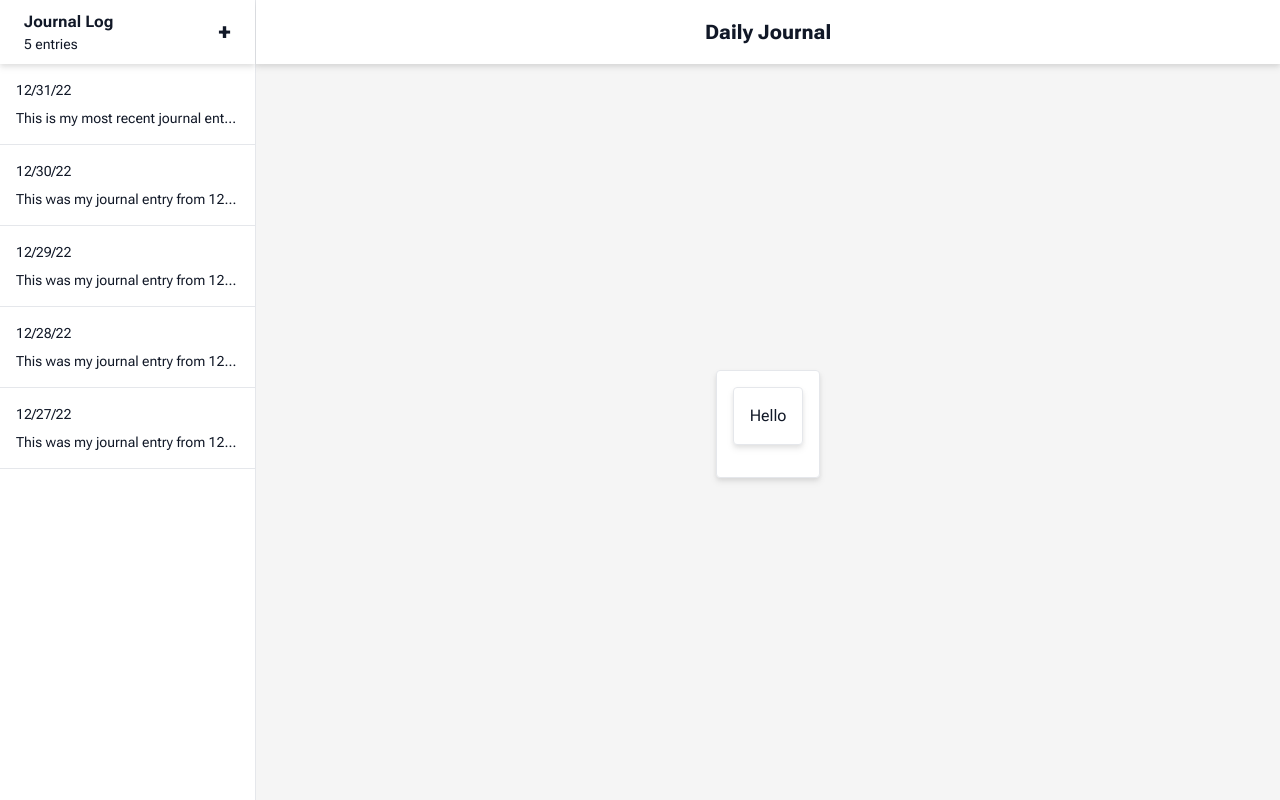
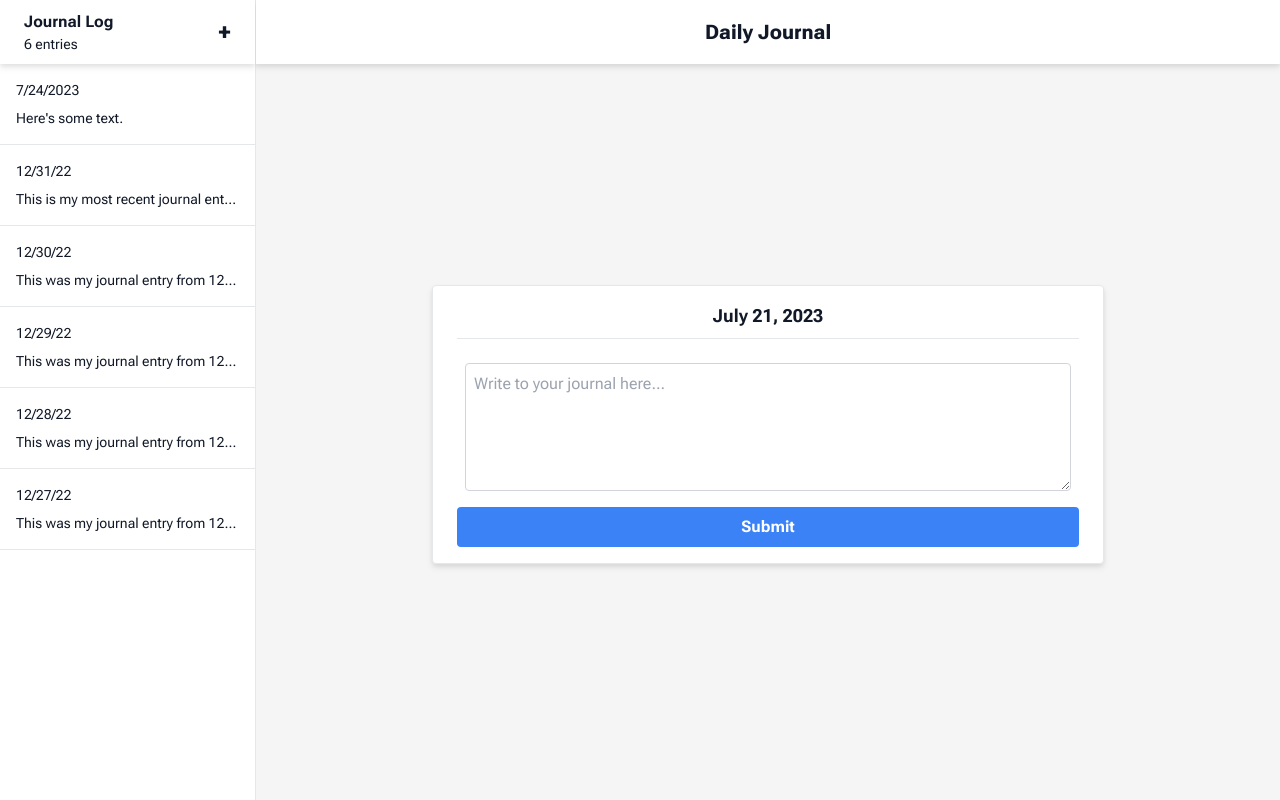
Before and after one commit to zhamann/daily-journal, a Next.js app: page / in a window 1280 px wide. Built offline with nearby package versions, Linux system fonts and the light colour scheme.

Commit message:
Added api to write to JSON

```diff
--- a/app/[slug]/page.tsx
+++ b/app/[slug]/page.tsx
@@ -25,7 +25,7 @@ const JournalPage: React.FC<JournalProps> = ({ params }) => {
     const text = entry?.text || "Entry not found.";
 
     return (
-        <div>
+        <div className={'card border p-4 drop-shadow-md rounded mb-4 bg-white flex flex-col'}>
             <div>My Post: {date}</div>
             <div>Text: {text}</div>
         </div>
--- /dev/null
+++ b/app/api/log/route.ts
@@ -0,0 +1,32 @@
+import fs from 'fs';
+import path from 'path';
+
+interface JournalEntry {
+  date: string;
+  text: string;
+}
+
+interface JournalData {
+  journal: JournalEntry[];
+}
+
+export async function POST(request: Request) {
+  const res = await request.json()
+  const { date, text } = res as JournalEntry;
+
+  // Read the existing data (if any) from journal.json
+  const dataFilePath = path.join(process.cwd(), 'data/journal.json');
+  let existingData: JournalData = { journal: [] };
+  if (fs.existsSync(dataFilePath)) {
+    const rawData = fs.readFileSync(dataFilePath, 'utf8');
+    existingData = JSON.parse(rawData) as JournalData;
+  }
+
+  // Append the new data to the existing data array
+  existingData.journal.unshift({ date, text });
+
+  // Write the updated data back to journal.json
+  fs.writeFileSync(dataFilePath, JSON.stringify(existingData, null, 2));
+
+  return new Response('Data written to journal.json successfully.');
+}
--- a/app/layout.tsx
+++ b/app/layout.tsx
@@ -31,9 +31,7 @@ export default function RootLayout({
             </header>
             <div className="flex flex-1 items-center justify-center bg-[#F5F5F5]">
               <div className='card-wrapper flex justify-center max-w-2xl'>
-                <div className={'card border p-4 drop-shadow-md rounded mb-4 bg-white flex flex-col'}>
-                  {children}
-                </div>
+                {children}
               </div>
             </div>
           </main>
--- a/app/page.tsx
+++ b/app/page.tsx
@@ -1,11 +1,48 @@
+'use client'
+
+import { useState, ChangeEvent } from 'react';
+import axios from 'axios';
+
+const shortDate = new Date().toLocaleDateString('en-US');
+const longDate = new Date().toLocaleDateString('en-US', { year: 'numeric', month: 'long', day: 'numeric' })
+
 const HomePage: React.FC = () => {
+  const [journalEntry, setJournalEntry] = useState('');
+
+  const handleInputChange = (e: ChangeEvent<HTMLTextAreaElement>) => {
+    const { value } = e.target;
+    setJournalEntry(value);
+  };
+
+  const handleSubmit = async (e: { preventDefault: () => void; }) => {
+    e.preventDefault();
+
+    try {
+      console.log(journalEntry)
+      await axios.post('/api/log', { date: shortDate, text: journalEntry });
+      console.log('Data submitted successfully!');
+    } catch (error) {
+      console.error('Error submitting data:', error);
+    }
+  };
+
   return (
-    <div>
-      <div className='card-wrapper flex justify-center'>
-        <div className={'card border p-4 drop-shadow-md rounded mb-4 bg-white flex flex-col'}>
-          Hello
-        </div>
-      </div>
+    <div className={'card border p-4 drop-shadow-md rounded mb-4 bg-white flex flex-col w-screen'}>
+      <div className="text-lg font-bold text-center">{longDate}</div>
+      <hr className="m-2"></hr>
+      <textarea
+        name="journal"
+        placeholder="Write to your journal here..."
+        onChange={handleInputChange}
+        className="border border-gray-300 p-2 mx-4 rounded mt-4 h-32"
+      />
+      <button
+        type="button"
+        onClick={handleSubmit}
+        className="bg-blue-500 hover:bg-blue-700 text-white font-bold py-2 px-4 mx-2 rounded mt-4"
+      >
+        Submit
+      </button>
     </div>
   );
 };
--- a/components/sidebar.tsx
+++ b/components/sidebar.tsx
@@ -14,9 +14,9 @@ const SideBar = () => {
                     <div className="text-md font-bold">Journal Log</div>
                     <div className="text-sm">{journalLength} entries</div>
                 </div>
-                <div className="text-2xl font-bold flex flex-col justify-center cursor-pointer">
+                <a href="/" className="text-2xl font-bold flex flex-col justify-center cursor-pointer">
                    +
-                </div>
+                </a>
                 </div>
                 <div className="h-[calc(100dvh-4rem)] overflow-y-auto bg-white">
                 <JournalLog />
--- a/data/journal.json
+++ b/data/journal.json
@@ -1,24 +1,28 @@
 {
   "journal": [
     {
-            "date":"12/31/22",
-            "text":"This is my most recent journal entry. In the real application, this will be pulled from a database and not from a sample JSON object."
+      "date": "7/24/2023",
+      "text": "Here's some text."
     },
     {
-            "date":"12/30/22",
-            "text":"This was my journal entry from 12/30/22"
+      "date": "12/31/22",
+      "text": "This is my most recent journal entry. In the real application, this will be pulled from a database and not from a sample JSON object."
     },
     {
-            "date":"12/29/22",
-            "text":"This was my journal entry from 12/29/22"
+      "date": "12/30/22",
+      "text": "This was my journal entry from 12/30/22"
     },
     {
-            "date":"12/28/22",
-            "text":"This was my journal entry from 12/28/22"
+      "date": "12/29/22",
+      "text": "This was my journal entry from 12/29/22"
     },
     {
-            "date":"12/27/22",
-            "text":"This was my journal entry from 12/27/22"
+      "date": "12/28/22",
+      "text": "This was my journal entry from 12/28/22"
+    },
+    {
+      "date": "12/27/22",
+      "text": "This was my journal entry from 12/27/22"
     }
   ]
 }
--- a/package.json
+++ b/package.json
@@ -13,6 +13,7 @@
     "@types/react": "18.2.15",
     "@types/react-dom": "18.2.7",
     "autoprefixer": "10.4.14",
+    "axios": "^1.4.0",
     "eslint": "8.45.0",
     "eslint-config-next": "13.4.10",
     "next": "^13.4.10",
```
Also changed, not shown: 1 other file (tests, documents, lock files or other folders). Lines whose indentation alone changed are shown as unchanged.
